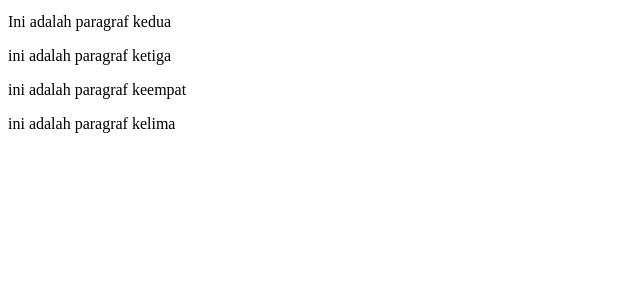
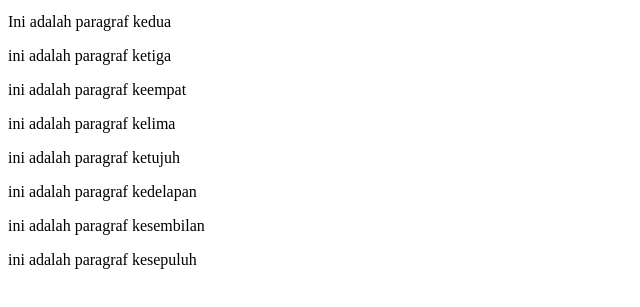
Before and after one commit to josia873/praktek-06-github-, a plain HTML site: page index.html in a window 1280 px wide. Shown: the part 101-408 px from the top of the page, without its empty margins (0-640 px from the left). Drawn offline with Linux system fonts and the light colour scheme.

Commit message:
Update index.html

```diff
--- a/index.html
+++ b/index.html
@@ -13,5 +13,9 @@
     <p>ini adalah paragraf ketiga</p>
     <p>ini adalah paragraf keempat</p>
     <p>ini adalah paragraf kelima</p>
+    <p>ini adalah paragraf ketujuh</p>
+    <p>ini adalah paragraf kedelapan</p>
+    <p>ini adalah paragraf kesembilan</p>
+    <p>ini adalah paragraf kesepuluh</p>
 </body>
 </html>
```
